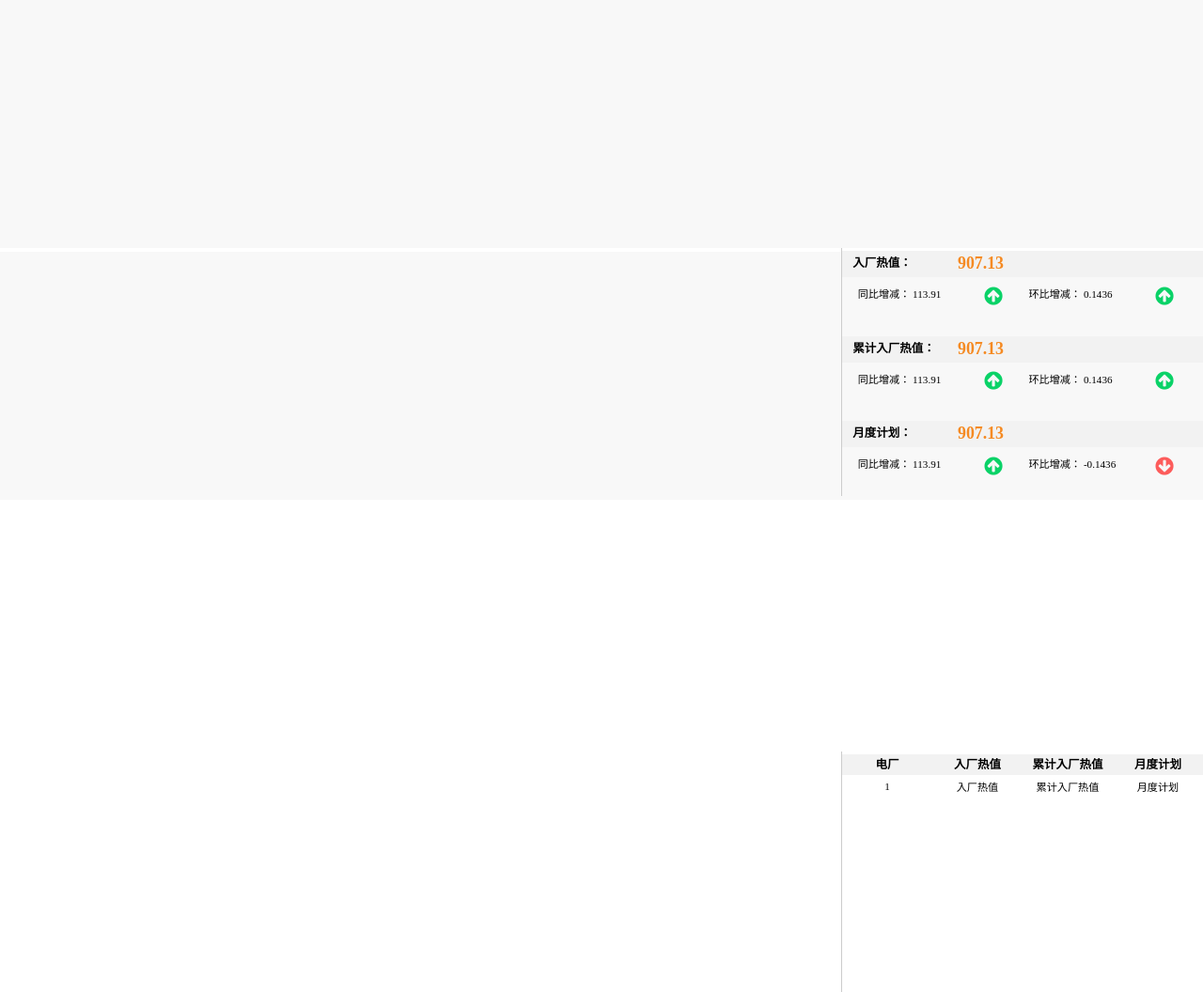
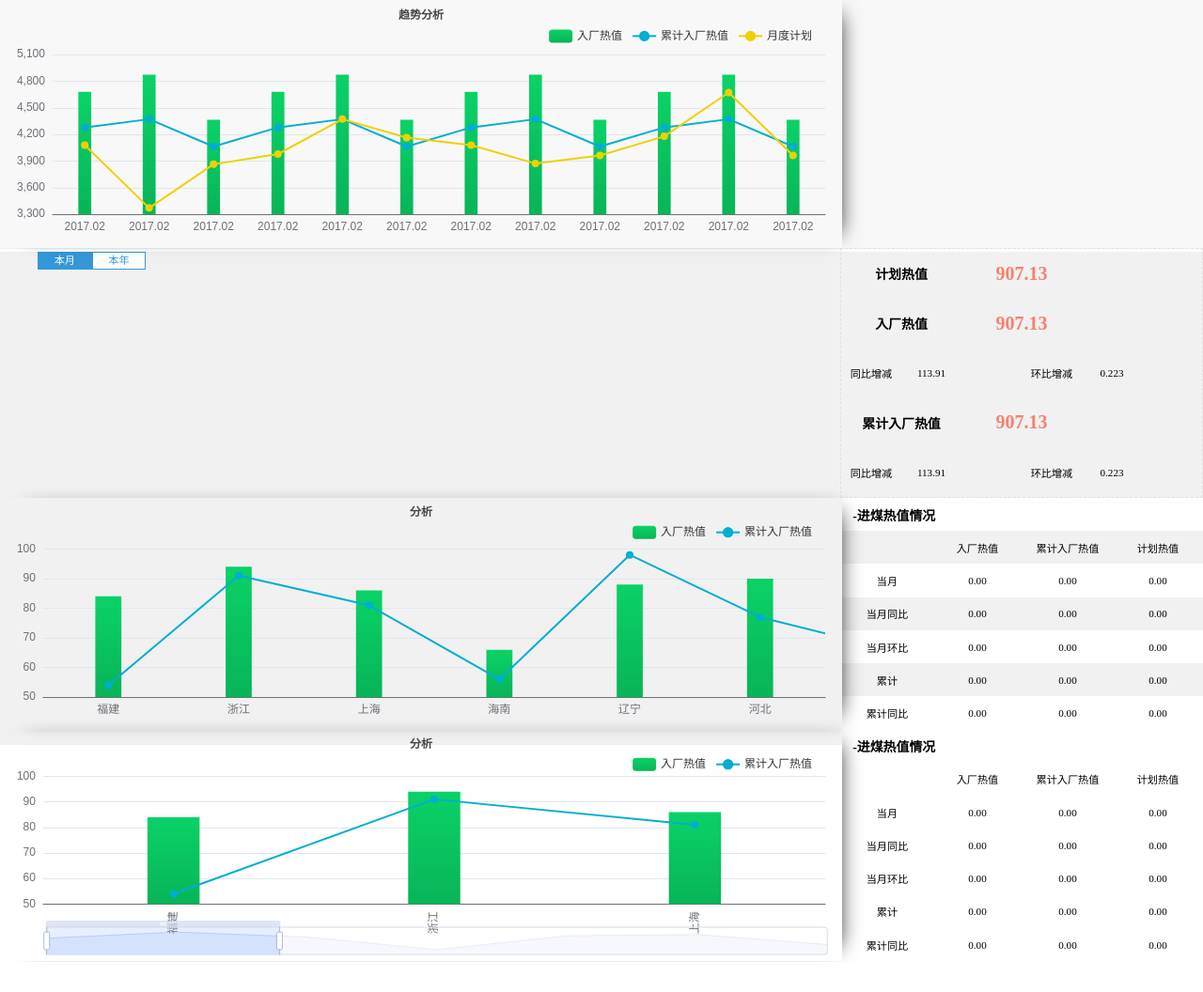
Before and after one commit to AjayZhang/HN-ECharts, a plain HTML site: page HN-FUEL/rl_jmfx_z_yfx.html in a window 1280 px wide. Shown: the whole page at 94% size. After the commit the page ends 1024 px from the top, so only its background shows below. Drawn offline with nearby package versions, Linux system fonts and the light colour scheme.

Commit message:
页面逻辑修改
进煤分析-量-页面逻辑调整

```diff
--- a/HN-FUEL/css/rl_jmfx_z_yfx.css
+++ b/HN-FUEL/css/rl_jmfx_z_yfx.css
@@ -8,187 +8,141 @@
   margin-bottom: 0 !important;
   margin-top: 0.3rem !important;
 }
-#yfx .top,#yfx .middle,#yfx .bottom{
+#yfx .top,#yfx .bottom{
  width: 100%;
  height: 33%;
  background: #F8F8F8;
- margin-bottom: 0.3%;
+ margin-bottom: 0.2%;
+ border-bottom: 0.1rem solid #F1F1F1;
  /* border: 0.001rem solid red; */
 }
 #yfx .bottom{
-  position: relative;
- }
-#yfx .bottom{
+  height: 65.6%;
   background: #fff;
   margin-bottom: 0;
-  /* border: 0.001rem solid red; */
+  background: #F1F1F1
  }
- #yfx .top .tl,#yfx .middle .ml{
+ #yfx .top .tl,#yfx .bottom .btl,#yfx .bottom .bbl{
    position: relative;
    float: left;
    width: 70%;
    height: 100%;
+   box-shadow: 12px 0px 22px -16px;
   /* border: 0.001rem solid red; */
  }
  #yfx .top .tr,#yfx .middle .mr{
-  position: relative;
   float: right;
   width: 30%;
   height: 100%;
-  border-left: 0.1rem solid #ccc;
+  border: 0.1rem dashed #e1e1e1;
 }
-#yfx .top .tr .frl,#yfx .top .tr .shhl{
-  position: absolute;
-  right: 0;
-  top: 0;
+#yfx .top .tr table{
   width: 100%;
   height: 100%;
-  display:none
+  border-collapse: collapse;
 }
-#yfx .top .tr .frl.active,#yfx .top .tr .shhl.active{
+#yfx .top .tr table tr{
+  width: 100%;
+  height: 3rem;
+}
+#yfx .top .tr table tr:nth-child(even){
+  background: #F1F1F1
+}
+#yfx .top .tr table tr:nth-child(even) td,#yfx .top .tr table tr:first-child td{
+  font-weight: bold;
+  font-size: 1.25rem;
+}
+#yfx .top .tr table tr:nth-child(even) td:nth-child(2),#yfx .top .tr table tr:first-child td:nth-child(2){
+  font-weight: bold;
+  font-size: 1.8rem;
+  color: #F97F71
+}
+#yfx .top .tr table tr td{
+  width: 16.6%;
+  text-align: center;
+}
+table td{
+  position: relative;
 
-  display:block
 }
-#yfx .top .tr .rcrz,#yfx .top .tr .ljrcrz,#yfx .top .tr .ydjh{
+table td>i{
+  position: absolute;
+  top: 1rem;
+  left: 1rem;
+}
+.fa-arrow-circle-up{
+  color: #FD5C5B;
+  display:none;
+  font-size: 2rem;
+}
+.fa-arrow-circle-down{
+  color: #0AD267;
+  display:none;
+  font-size: 2rem;
+
+}
+.bottom ul{
+  height: 6%;
+  margin: 0;
+}
+.bottom ul li{
+  float: left;
+  list-style: none;
+  width: 5rem;
+  height: 1.6rem;
+  line-height: 1.6rem;
+  border: 0.1rem solid #3598D8;
+  background: #fff;
+  color: #3598D8;
+  text-align: center;
+  cursor: pointer;
+}
+.bottom ul li.active {
+    border: 0.1rem solid #3598D8;
+    background: #3598D8;
+    color: #fff;
+}
+.bottom .bt,.bottom .bb{
   width: 100%;
-  height: 33%;
-}
-#yfx .top .frl p.total{
-  width: 100%;
-  height: 2.5rem;
-  background: #f2f2f2;
-  font-size: 1.125rem;
-  font-weight: bold;
-  line-height: 2.5rem;
-  padding-left: 1rem;
-  box-sizing: border-box
-}
-#yfx .top .frl p.total b{
-  float: left;
-  width: 30%;
-  height: 2.5rem;
-}
-#yfx .top .frl p.total span{
-  float: right;
-  width: 70%;
-  height: 2.5rem;
-  font-size: 1.6rem;
-  font-weight: bold;
-  color: #F58A22
-}
-#yfx .top .frl .tbzj,#yfx .top .frl .hbzj{
-  position: relative;
-  float: left;
-  line-height: 2.7rem;
-  margin-left: 1.5rem;
-  font-size: 1rem;
-  width: 43%;
-}
-#yfx .top .frl .tbzj i,#yfx .top .frl .hbzj i{
-  position: absolute;
-  top: 0.5rem;
-  right: 1rem;
-  font-size: 2rem;
-  display: none;
+  height: 47%;
 }
 
-#yfx .top .shhl p.total{
-  width: 100%;
-  height: 5rem;
-  background: #f2f2f2;
-  font-size: 1.125rem;
-  font-weight: bold;
-  line-height: 5rem;
-  padding-left: 1rem;
-  box-sizing: border-box
-}
-#yfx .top .shhl p.total span{
-  float: right;
+.bottom .bt .btl,.bottom .bb .bbl{
+  float: left;
   width: 70%;
-  height: 5rem;
-  font-size: 1.6rem;
-  font-weight: bold;
-  color: #F58A22
-}
-#yfx .top .shhl .tbzj,#yfx .top .shhl .hbzj{
-  position: relative;
-  line-height: 5.5rem;
-  margin-left: 1.5rem;
-  font-size: 1rem;
-  width: 100%;
-}
-#yfx .top .shhl .tbzj i,#yfx .top .shhl .hbzj i{
-  position: absolute;
-  top: 1.8rem;
-  right: 15rem;
-  font-size: 2rem;
-  display: none;
-}
-.fa-arrow-circle-up{
-  color: #0AD267;
-}
-.fa-arrow-circle-down{
-  color: #FD5C5B;
+  height: 100%;
 }
 
-#yfx .middle .mr .frl,.shhl{
+.btr,.bbr{
+  float: right;
+  width: 30%;
+  height: 100%;
+
+}
+.btr table,.bbr table{
   width: 100%;
-  display: none
- }
- #yfx .middle .mr .frl.active,.shhl.active{
-  display: block
- }
-#yfx .middle .mr ul{
+  height: 100%;
+  border-collapse: collapse;
+
+}
+.btr table tr,.bbr table tr{
   width: 100%;
-  list-style: none;
-  padding-left: 0
- }
- #yfx .middle .mr .frl ul li{
-  float: left;
+  height:2rem;
+}
+.btr table tr td,.bbr table td{
   width: 25%;
-  height: 2rem;
-  font-size: 1.125rem;
-  line-height: 2rem;
-  font-weight: bold;
-  text-align: center;
-  background: #f2f2f2;
- }
- #yfx .middle .mr .shhl ul li{
-  float: left;
-  width: 50%;
-  height: 2rem;
-  font-size: 1.125rem;
-  line-height: 2rem;
-  font-weight: bold;
-  text-align: center;
-  background: #f2f2f2;
- }
- #yfx .middle .mr .table{
-  overflow: scroll;
-  width: 100%;
-  height:14rem;
-}
-#yfx .middle .mr .table table{
-  border-collapse: collapse;
-  width: 100%;
-  height: auto;
-}
-#yfx .middle .mr .table table tbody{
-  width: 100%;
-}
-#yfx .middle .mr .table table tr{
-  width: 100%;
-  height: 2rem;
-}
-#yfx .middle .mr .table table tbody tr:nth-child(even){
-  background: #f2f2f2;
-}
-
-#yfx .middle .mr .frl .table table tr td{
-  width: 25%;
+  height:2rem;
   text-align: center
 }
-#yfx .middle .mr .shhl .table table tr td{
-  width: 50%;
-  text-align: center
+.btr table tr:first-child,.bbr table tr:first-child{
+  font-size: 1.25rem;
+  font-weight: bold;
+  text-align: left
 }
+.btr table tr:nth-child(odd),.bbr table tr:nth-child(odd){
+  background: #fff
+}
+.btr table tr:first-child td,.bbr table tr:first-child td{
+  text-align: left;
+  padding-left: 1rem;
+}
--- a/HN-FUEL/rl_jmfx_z_yfx.html
+++ b/HN-FUEL/rl_jmfx_z_yfx.html
@@ -20,118 +20,158 @@
     <div class="top">
       <div class="tl" id="lineBar1"></div>
       <div class="tr">
-        <div class="frl active">
-          <div class="rcrz">
-            <p class="total">入厂热值：
-              <span>907.13</span>
-            </p>
-            <div class="thb">
-              <p class="tbzj">同比增减：
-                <span>113.91</span>
+        <table>
+            <tr>
+                <td colspan="2">计划热值</td>
+                <td colspan="2" id="jhrz">907.13</td>
+                <td></td>
+                <td></td>
+              </tr>
+          <tr>
+            <td colspan="2">入厂热值</td>
+            <td colspan="2" id="rcrz">907.13</td>
+            <td></td>
+            <td></td>
+          </tr>
+          <tr>
+            <td>同比增减</td>
+            <td id="rcrztb">113.91</td>
+            <td id="rcrztb_icon">
+
                 <i class="fa fa-arrow-circle-up"></i>
                 <i class="fa fa-arrow-circle-down"></i>
-              </p>
-              <p class="hbzj">环比增减：
-                <span>0.1436</span>
+            </td>
+            <td>环比增减</td>
+            <td id="rcrzhb">0.223</td>
+            <td id="rcrzhb_icon">
+
                 <i class="fa fa-arrow-circle-up"></i>
                 <i class="fa fa-arrow-circle-down"></i>
-              </p>
-            </div>
-          </div>
-          <div class="ljrcrz">
-            <p class="total">累计入厂热值：
-              <span>907.13</span>
-            </p>
-            <div class="thb">
-              <p class="tbzj">同比增减：
-                <span>113.91</span>
+            </td>
+          </tr>
+          <tr>
+              <td colspan="2">累计入厂热值</td>
+              <td colspan="2" id="ljrcrz">907.13</td>
+              <td></td>
+              <td></td>
+            </tr>
+            <tr>
+              <td>同比增减</td>
+              <td id="lirztb">113.91</td>
+              <td id="ljrztb_icon">
+
               <i class="fa fa-arrow-circle-up"></i>
               <i class="fa fa-arrow-circle-down"></i>
-              </p>
-              <p class="hbzj">环比增减：
-                <span>0.1436</span>
+              </td>
+              <td>环比增减</td>
+              <td id="ljrzhb">0.223</td>
+              <td id="ljrzhb_icon">
+
               <i class="fa fa-arrow-circle-up"></i>
               <i class="fa fa-arrow-circle-down"></i>
-              </p>
-            </div>
-          </div>
-          <div class="ydjh">
-            <p class="total">月度计划：
-              <span>907.13</span>
-            </p>
-            <div class="thb">
-              <p class="tbzj">同比增减：
-                <span>113.91</span>
-                <i class="fa fa-arrow-circle-up"></i>
-                <i class="fa fa-arrow-circle-down"></i>
-              </p>
-              <p class="hbzj">环比增减：
-                <span>-0.1436</span>
-                <i class="fa fa-arrow-circle-up"></i>
-                <i class="fa fa-arrow-circle-down"></i>
-              </p>
-            </div>
-          </div>
-        </div>
-        <div class="shhl">
-          <p class="total">
-            <b>入厂全水分：</b>
-            <span>907.13</span>
-          </p>
-          <div class="thb">
-            <p class="tbzj">同比增减：
-              <span>113.91</span>
-              <i class="fa fa-arrow-circle-up"></i>
-              <i class="fa fa-arrow-circle-down"></i>
-            </p>
-            <p class="hbzj">环比增减：
-              <span>-0.1436</span>
-              <i class="fa fa-arrow-circle-up"></i>
-              <i class="fa fa-arrow-circle-down"></i>
-            </p>
-          </div>
-        </div>
-      </div>
-    </div>
-    <div class="middle">
-      <div class="ml" id="lineBar2"></div>
-      <div class="mr">
-        <div class="frl active">
-          <ul>
-            <li>电厂</li>
-            <li>入厂热值</li>
-            <li>累计入厂热值</li>
-            <li>月度计划</li>
-          </ul>
-          <div class="table">
-            <table>
-              <tr>
-                <td>1</td>
-                <td>入厂热值</td>
-                <td>累计入厂热值</td>
-                <td>月度计划</td>
+              </td>
             </tr>
         </table>
       </div>
     </div>
-        <div class="shhl">
+    <div class="bottom">
+
 					<ul>
-            <li>电厂</li>
-            <li>入厂热值</li>
+              <li class="active">本月</li>
+              <li>本年</li>
             </ul>
-          <div class="table">
+      <div class="bt">
+        <div class="btl" id="lineBar2"></div>
+        <div class="btr">
             <table>
                <tr>
-                <td>1</td>
+                 <td colspan="4">-进煤热值情况</td>
+               </tr>
+               <tr>
+                 <td></td>
                  <td>入厂热值</td>
+                 <td>累计入厂热值</td>
+                 <td>计划热值</td>
+               </tr>
+               <tr>
+                 <td>当月</td>
+                 <td>0.00</td>
+                 <td>0.00</td>
+                 <td>0.00</td>
+               </tr>
+               <tr>
+                 <td>当月同比</td>
+                 <td>0.00</td>
+                 <td>0.00</td>
+                 <td>0.00</td>
+               </tr>
+               <tr>
+                 <td>当月环比</td>
+                 <td>0.00</td>
+                 <td>0.00</td>
+                 <td>0.00</td>
+               </tr>
+               <tr>
+                 <td>累计</td>
+                 <td>0.00</td>
+                 <td>0.00</td>
+                 <td>0.00</td>
+               </tr>
+               <tr>
+                 <td>累计同比</td>
+                 <td>0.00</td>
+                 <td>0.00</td>
+                 <td>0.00</td>
                </tr>
             </table>
         </div>
       </div>
+      <div class="bb">
+          <div class="bbl" id="lineBar3"></div>
+          <div class="bbr">
+              <table>
+                  <tr>
+                    <td colspan="4">-进煤热值情况</td>
+                  </tr>
+                  <tr>
+                    <td></td>
+                    <td>入厂热值</td>
+                    <td>累计入厂热值</td>
+                    <td>计划热值</td>
+                  </tr>
+                  <tr>
+                    <td>当月</td>
+                    <td>0.00</td>
+                    <td>0.00</td>
+                    <td>0.00</td>
+                  </tr>
+                  <tr>
+                    <td>当月同比</td>
+                    <td>0.00</td>
+                    <td>0.00</td>
+                    <td>0.00</td>
+                  </tr>
+                  <tr>
+                    <td>当月环比</td>
+                    <td>0.00</td>
+                    <td>0.00</td>
+                    <td>0.00</td>
+                  </tr>
+                  <tr>
+                    <td>累计</td>
+                    <td>0.00</td>
+                    <td>0.00</td>
+                    <td>0.00</td>
+                  </tr>
+                  <tr>
+                    <td>累计同比</td>
+                    <td>0.00</td>
+                    <td>0.00</td>
+                    <td>0.00</td>
+                  </tr>
+               </table>
           </div>
       </div>
-    <div class="bottom" id="lineBar3">
-
     </div>
   </div>
 </body>
@@ -142,11 +182,11 @@
 <script src="js/echarts.js"></script>
 <script>
 
-  var GL_key = '${KEY}';
-  var GL_weburl = '${WEBURL}';
-  var GL_orgname = '${ORGNAME}';
-  var GL_orgcode = '${ORGCODE}'; //---------公司编码
-  var GL_dateInfo = parent.$("#dateYMD").val();
+  // var GL_key = '${KEY}';
+  // var GL_weburl = '${WEBURL}';
+  // var GL_orgname = '${ORGNAME}';
+  // var GL_orgcode = '${ORGCODE}'; //---------公司编码
+  // var GL_dateInfo = parent.$("#dateYMD").val();
 
   var wd;
   var draw1;
@@ -210,36 +250,36 @@
 
 
     $(function () {
-      GL_dateInfo = $("#dateYMD").val();
-      var year = GL_dateInfo.substring(0, 4);
-      var month = function () {
-        var m = GL_dateInfo.substring(5, 7);
-        if (m < 10) {
-          var nm = m.substring(1, 2);
-          return nm;
-        } else {
-          return m;
-        }
-      };
-      var day = function () {
-        var d = GL_dateInfo.substring(8, 10);
-        if (d < 10) {
-          var nd = d.substring(1, 2);
-          return nd;
-        } else {
-          return d;
-        }
-      };
-      var newDate = year.concat(GL_dateInfo.substring(5, 7), GL_dateInfo.substring(8, 10));
-      // refreshData(orgcode,GL_dateInfo);
-      wd = $(".wd>p").text();
-      console.log(wd)
+      // GL_dateInfo = $("#dateYMD").val();
+      // var year = GL_dateInfo.substring(0, 4);
+      // var month = function () {
+      //   var m = GL_dateInfo.substring(5, 7);
+      //   if (m < 10) {
+      //     var nm = m.substring(1, 2);
+      //     return nm;
+      //   } else {
+      //     return m;
+      //   }
+      // };
+      // var day = function () {
+      //   var d = GL_dateInfo.substring(8, 10);
+      //   if (d < 10) {
+      //     var nd = d.substring(1, 2);
+      //     return nd;
+      //   } else {
+      //     return d;
+      //   }
+      // };
+      // var newDate = year.concat(GL_dateInfo.substring(5, 7), GL_dateInfo.substring(8, 10));
+      // // refreshData(orgcode,GL_dateInfo);
+      // wd = $(".wd>p").text();
+      // console.log(wd)
        draw1 = "lineBar1";
        draw2 = "lineBar2";
        draw3 = "lineBar3";
-      drawBarLine1(lineBarData_1, wd, draw1);
-      drawBarLine2(lineBarData_2, year, month(GL_dateInfo), wd, draw2);
-      drawBarLine3(lineBarData_2, year, month(GL_dateInfo), wd, draw3);
+       drawBarLine1(lineBarData_1,  draw1);
+       drawBarLine2(lineBarData_2, draw2);
+       drawBarLine3(lineBarData_2,  draw3);
     })
   })
 
@@ -269,11 +309,11 @@
 
   //-----------------------以下为第一页图表--------------------------------//
 
-  var drawBarLine1 = function (datainfo, wd, id) {
+  var drawBarLine1 = function (datainfo, id) {
     var myChart = echarts.init(document.getElementById(id));
     var option = {
       title: {
-        text: wd + '趋势分析',
+        text: '趋势分析',
         x: 'center',
         y: '2%',
         textStyle: {
@@ -365,11 +405,11 @@
     });
   }
 
-  var drawBarLine2 = function (datainfo, year, month, wd, id) {
+  var drawBarLine2 = function (datainfo, id) {
     var myChart = echarts.init(document.getElementById(id));
     var option = {
       title: {
-        text: year + '年' + month + '月' + '各分公司' + wd + '分析',
+        text: '分析',
         x: 'center',
         y: '2%',
         textStyle: {
@@ -447,11 +487,11 @@
     });
   }
 
-  var drawBarLine3 = function (datainfo, year, month, wd, id) {
+  var drawBarLine3 = function (datainfo, id) {
     var myChart = echarts.init(document.getElementById(id));
     var option = {
       title: {
-        text: year + '年' + month + '月' + '各电厂' + wd + '分析',
+        text: '分析',
         x: 'center',
         y: '2%',
         textStyle: {
```
Lines whose indentation alone changed are shown as unchanged.
